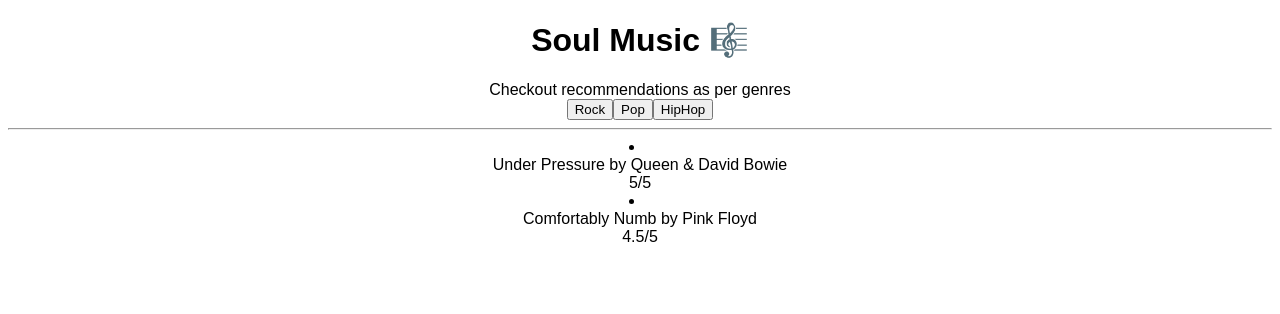
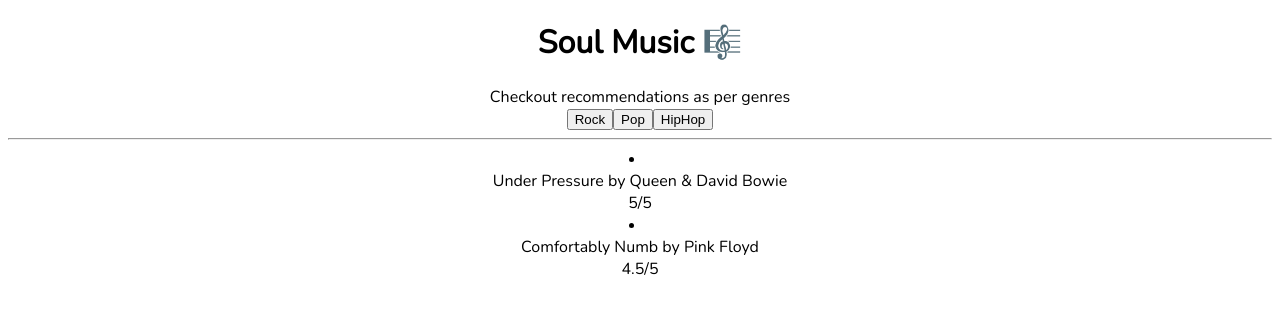
Before and after one commit to varenaggarwal/soulMusic, a React (Create React App) app: page / in a window 1280 px wide. Shown: the top 314 px of the page. Built offline with nearby package versions, Linux system fonts and the light colour scheme.

Commit message:
add Nunito font

```diff
--- a/src/styles.css
+++ b/src/styles.css
@@ -1,4 +1,6 @@
+@import url("https://fonts.googleapis.com/css2?family=Nunito&display=swap");
+
 .App {
-  font-family: sans-serif;
+  font-family: "Nunito", sans-serif;
   text-align: center;
 }
```
